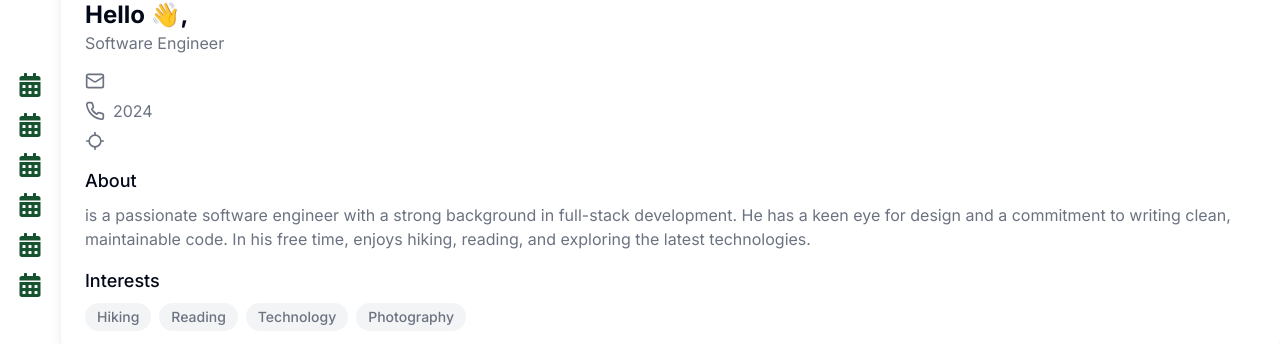
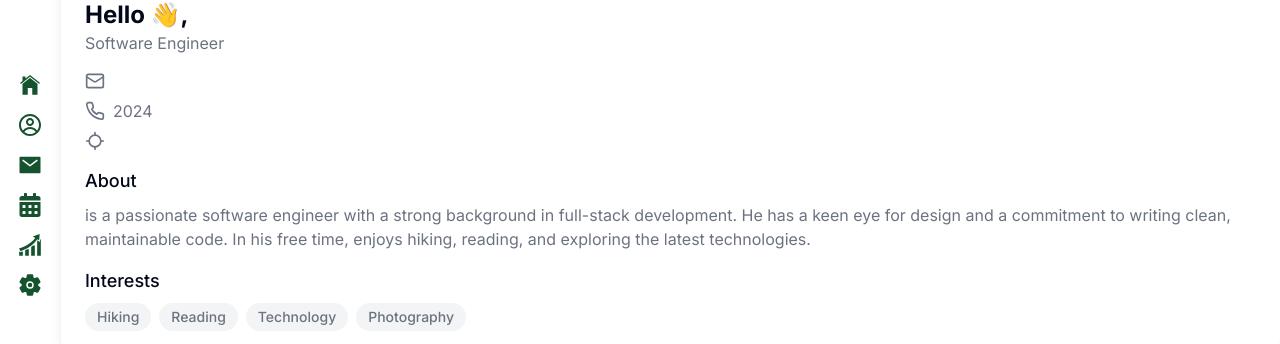
Before and after one commit to Lupleg/App-dashboard, a Next.js app: page /profile in a window 1280 px wide. Shown: the part 193-537 px from the top of the page. Built offline with nearby package versions, Linux system fonts and the light colour scheme; no server answers.

Commit message:
DashboardSideBar

```diff
--- a/components/DashboardSideBar.jsx
+++ b/components/DashboardSideBar.jsx
@@ -5,6 +5,11 @@ import { UserButton } from "@clerk/nextjs";
 import { SignOutButton } from "@clerk/nextjs";
 import { CiLogout } from "react-icons/ci";
 import { FaCalendarAlt } from "react-icons/fa";
+import { IoIosHome } from "react-icons/io";
+import { IoSettings } from "react-icons/io5";
+import { CgProfile } from "react-icons/cg";
+import { IoMailSharp } from "react-icons/io5";
+import { GiProgression } from "react-icons/gi";
 
 const DashboardSideBar = () => {
   return (
@@ -22,33 +27,33 @@ const DashboardSideBar = () => {
       </div>
       <div className="h-[60%] flex flex-col space-y-4 mb-12 text-green-900">
         <div>
-        <Link href="/" >
-        <FaCalendarAlt className="h-6 w-6"/>
+          <Link href="home">
+            <IoIosHome className="h-6 w-6" />
           </Link>
         </div>
         <div>
-        <Link href="account-profile" >
-        <FaCalendarAlt className="h-6 w-6"/>
+          <Link href="account-profile">
+            <CgProfile className="h-6 w-6" />
           </Link>
         </div>
         <div>
-        <Link href="#" >
-        <FaCalendarAlt className="h-6 w-6"/>
+          <Link href="#">
+            <IoMailSharp className="h-6 w-6" />
           </Link>
         </div>
         <div>
-        <Link href="#" >
-        <FaCalendarAlt className="h-6 w-6"/>
+          <Link href="#">
+            <FaCalendarAlt className="h-6 w-6" />
           </Link>
         </div>
         <div>
-        <Link href="#" >
-        <FaCalendarAlt className="h-6 w-6"/>
+          <Link href="#">
+            <GiProgression className="h-6 w-6" />
           </Link>
         </div>
         <div>
-        <Link href="#" >
-        <FaCalendarAlt className="h-6 w-6"/>
+          <Link href="settings">
+            <IoSettings className="h-6 w-6" />
           </Link>
         </div>
       </div>
--- a/components/Footer.jsx
+++ b/components/Footer.jsx
@@ -1,6 +1,7 @@
 import { Input } from "@/components/ui/input";
 import { Button } from "@/components/ui/button";
 import Link from "next/link";
+
 
 export default function Footer() {
   return (
```
Lines whose indentation alone changed are shown as unchanged.
